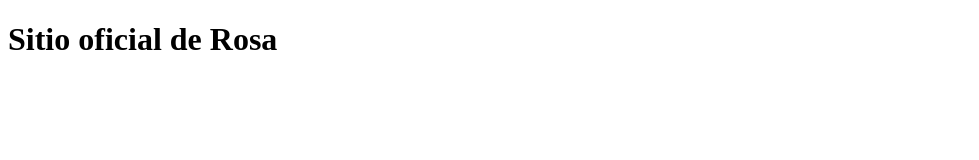
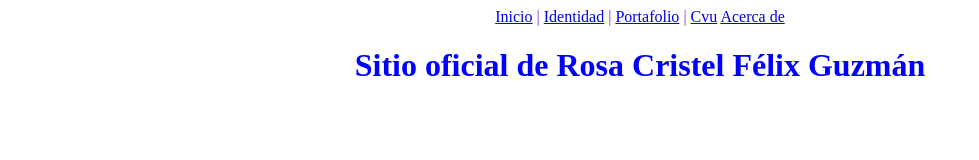
Before and after one commit to DrisaRA/proyectoRCFG, a plain HTML site: page index.html in a window 1280 px wide. Shown: the whole page, without its empty margins (0-979 px from the left). Drawn offline with Linux system fonts and the light colour scheme.

Commit message:
se añadio menú horizontal y archivo de estilos

```diff
--- /dev/null
+++ b/css/style.css
@@ -0,0 +1,8 @@
+.menuHorizontal{
+    text-align: center;
+    color:blueviolet
+}
+.titulo{
+    text-align: center;
+    color:blue
+}
--- a/index.html
+++ b/index.html
@@ -4,11 +4,19 @@
     <meta charset="UTF-8">
     <meta name="viewport" content="width=device-width, initial-scale=1.0">
     <title>Mi primer sitio GIT</title>
+    <link rel="stylesheet" type="text/css" href="css/style.css">
 </head>
 <body>
+    <div class="menuHorizontal">
+        <a href="index.html">Inicio</a> |
+        <a href="identidad.html">Identidad</a> |
+        <a href="portafolio.html">Portafolio</a> |
+        <a href="cvu.html">Cvu</a>
+        <a href="acerca.html">Acerca de</a>
 
-    <h1> Sitio oficial de Rosa </h1>
-
-
+    </div>
+    <div class="titulo">
+        <h1>Sitio oficial de Rosa Cristel Félix Guzmán</h1>
+    </div>
 </body>
 </html>
```
